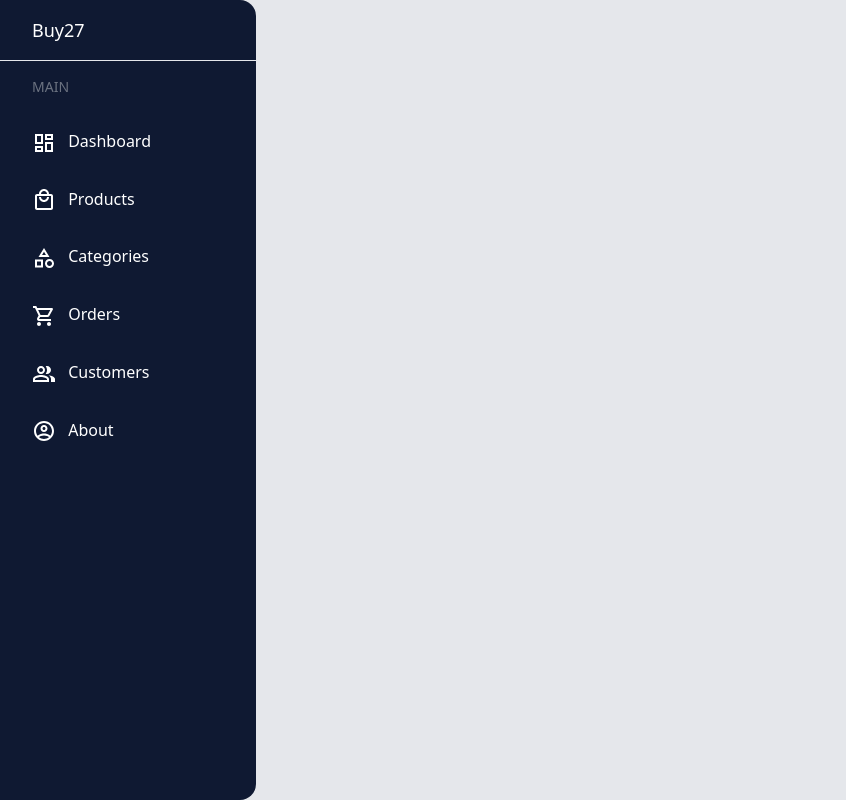
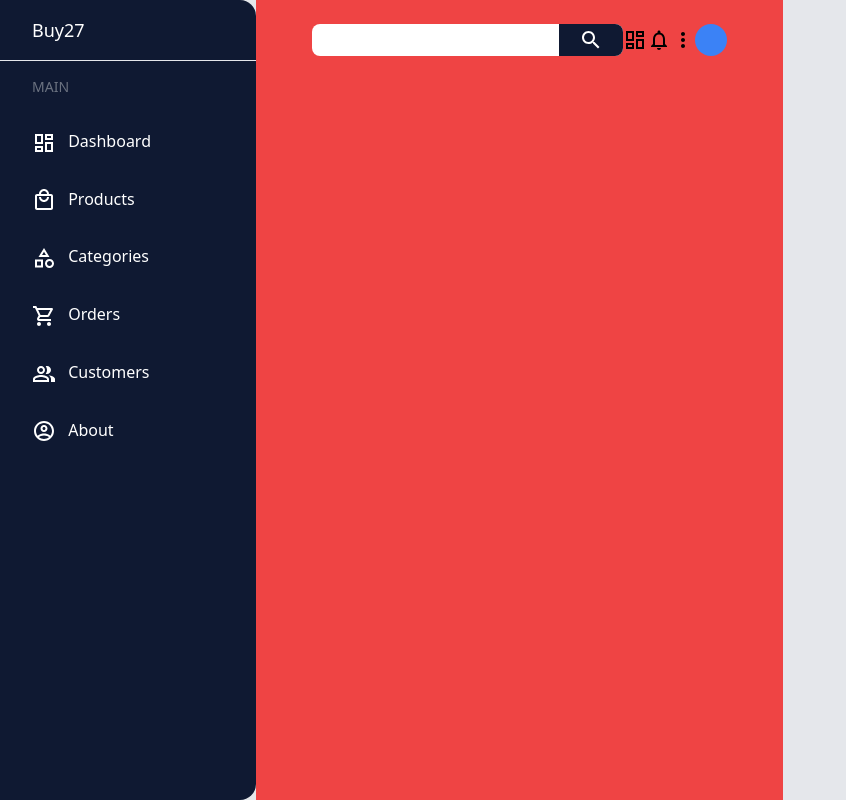
Before and after one commit to logicdev406/buy27-dashboard, a Next.js app: page / in a window 1280 px wide. Shown: the whole page, without its empty margins (0-846 px from the left). Built offline with nearby package versions, Linux system fonts and the light colour scheme.

Commit message:
started the dashboard home page

```diff
--- /dev/null
+++ b/components/Layout.js
@@ -0,0 +1,13 @@
+import Sidebar from "./Sidebar";
+
+const Layout = ({ children }) => {
+  return (
+    <>
+      <div>
+        <main>{children}</main>
+      </div>
+    </>
+  );
+};
+
+export default Layout;
--- a/pages/_app.js
+++ b/pages/_app.js
@@ -1,4 +1,5 @@
 import "../styles/globals.css";
+// import Layout from "../components/Layout";
 
 function MyApp({ Component, pageProps }) {
   return <Component {...pageProps} />;
--- a/pages/index.js
+++ b/pages/index.js
@@ -1,10 +1,34 @@
 import Sidebar from "../components/Sidebar";
+import SearchOutlinedIcon from "@material-ui/icons/SearchOutlined";
+import NotificationsOutlinedIcon from "@material-ui/icons/NotificationsOutlined";
+import MoreVertOutlinedIcon from "@material-ui/icons/MoreVertOutlined";
+import DashboardOutlinedIcon from "@material-ui/icons/DashboardOutlined";
+import { More } from "@material-ui/icons";
 
 export default function Home() {
   return (
     <div className="flex   w-screen bg-gray-200">
-      <div>
+      <div className="flex ">
         <Sidebar />
+        <div className="  px-14 py-6 bg-red-500">
+          <div className="flex items-center ">
+            <div className=" h-8 flex bg-white rounded-lg">
+              <input
+                className=" focus:outline-none px-2 py-1 bg-transparent"
+                type="text"
+              />
+              <div className="h-8 w-16 bg-primary-dark rounded-r-lg text-center">
+                <SearchOutlinedIcon className="mt-1 text-white" />
+              </div>
+            </div>
+            <div className="flex items-center">
+              <DashboardOutlinedIcon />
+              <NotificationsOutlinedIcon />
+              <MoreVertOutlinedIcon />
+              <div className="h-8 w-8 bg-blue-500 rounded-full items-center justify-center"></div>
+            </div>
+          </div>
+        </div>
       </div>
     </div>
   );
```
